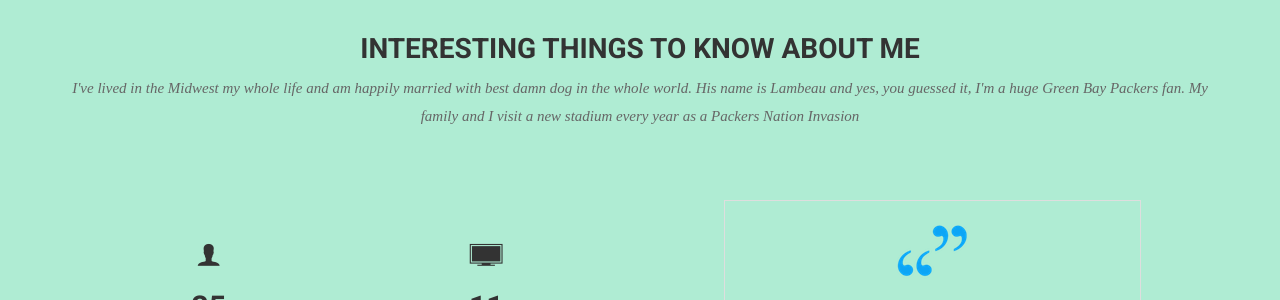
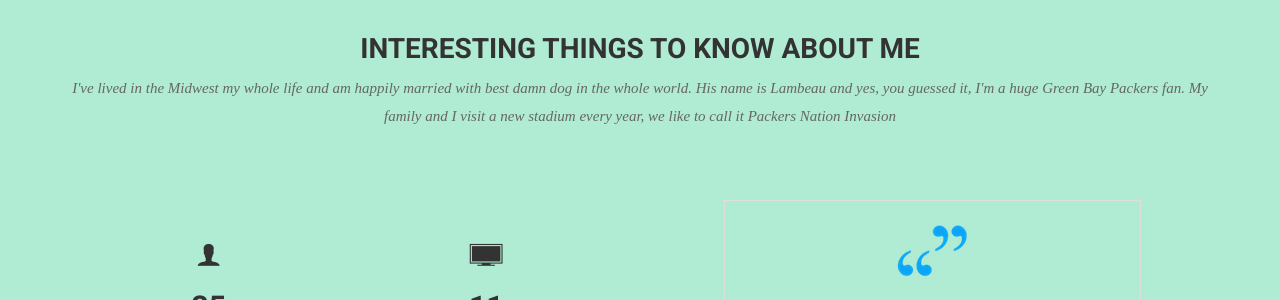
Before and after one commit to Stahlwalker/blog, a Jekyll site: the page built from index.html, in a window 1280 px wide and 900 px high, scrolled down 1533 px. Shown: the part 180-480 px from the top of the window. Built offline with Jekyll 4.4.1, drawn with Linux system fonts in a browser that asks for light colours; nearby versions of some CDN libraries; some web fonts are replaced.

Commit message:
packers content

```diff
--- a/_includes/testimonials.html
+++ b/_includes/testimonials.html
@@ -5,7 +5,7 @@
           <div class="row">
             <div class="section-title text-center">
               <h2>Interesting things to know about me</h2>
-              <p>I've lived in the Midwest my whole life and am happily married with best damn dog in the whole world.  His name is Lambeau and yes, you guessed it, I'm a huge Green Bay Packers fan. My family and I visit a new stadium every year as a Packers Nation Invasion</p>
+              <p>I've lived in the Midwest my whole life and am happily married with best damn dog in the whole world.  His name is Lambeau and yes, you guessed it, I'm a huge Green Bay Packers fan. My family and I visit a new stadium every year, we like to call it Packers Nation Invasion</p>
             </div>
           </div>
           <div class="row">
```
Also changed, not shown: 2 other files.
